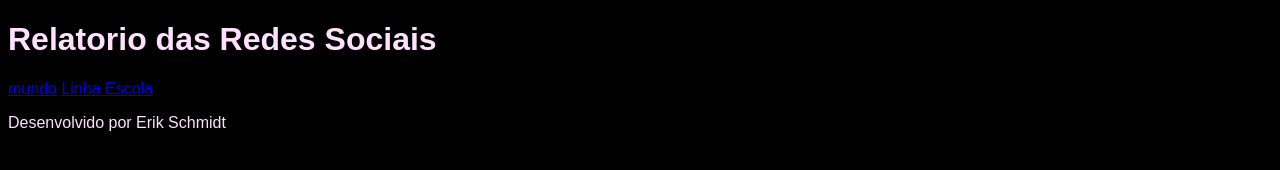
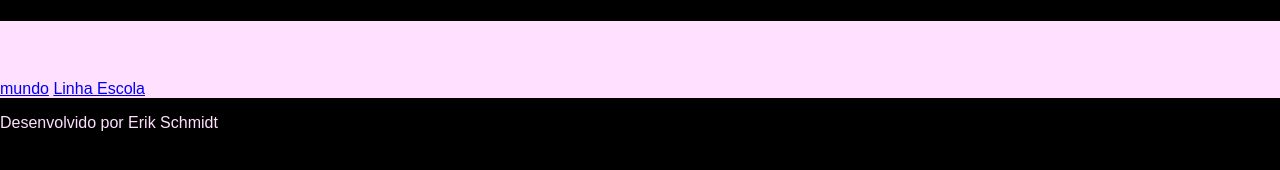
Before and after one commit to triZe7/Rede-sociais, a plain HTML site: page index.html in a window 1280 px wide. Drawn offline with Linux system fonts and the light colour scheme.

Commit message:
erik du grau

```diff
--- a/style.css
+++ b/style.css
@@ -11,5 +11,11 @@ body{
     background-color: var(--big-color);
     color: var(--primary-color);
     font-family: var(--font);
+    height: 100vh;
+    margin: 0%;
+}
+
+header{
+    background-color: var(--primary-color);
 
 }
```
